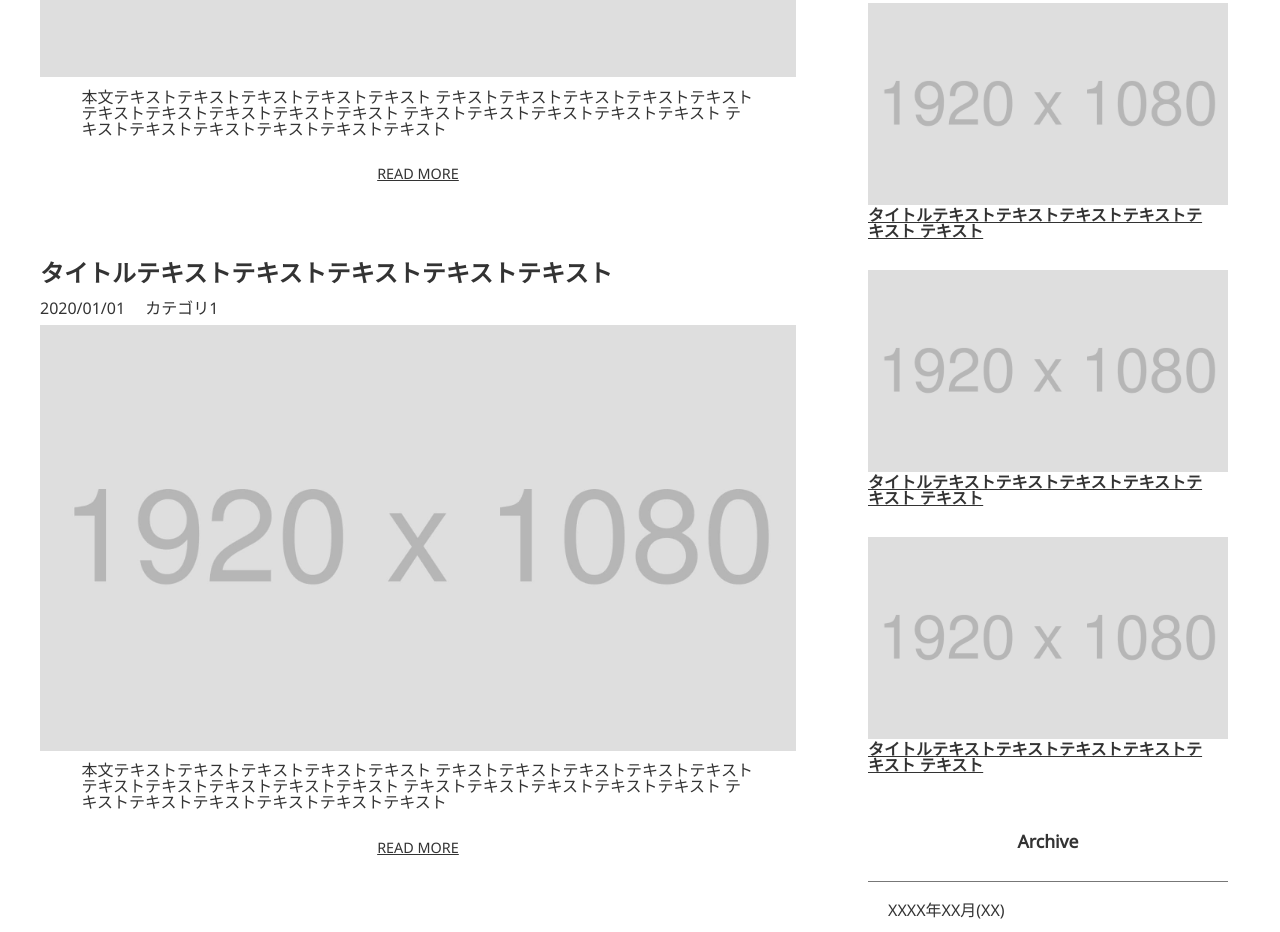
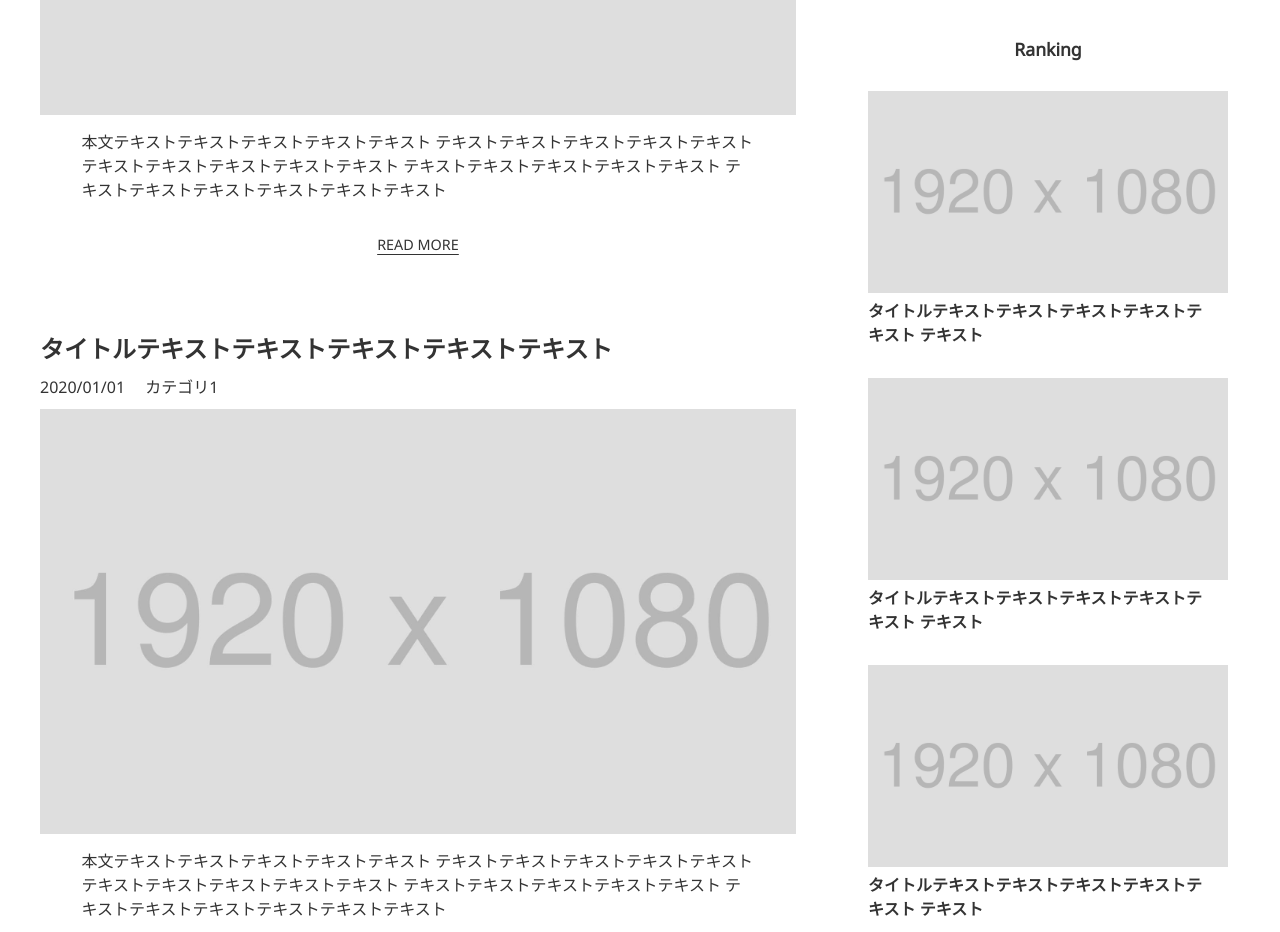
Before and after one commit to yonedamotoki/TravelBlog, a plain HTML site: page index.html in a window 1280 px wide. Shown: the part 931-1863 px from the top of the page. Drawn offline with Linux system fonts and the light colour scheme; a web font is replaced by a local one.

Commit message:
modify_style_and_tag

```diff
--- a/css/style.css
+++ b/css/style.css
@@ -11,6 +11,7 @@ body {
   min-width: 250px;
   font-family: "NotoSansJP", "NotoSans";
   color: #333333;
+  line-height: 1.5em;
 }
 
 img {
@@ -108,6 +109,7 @@ footer {
   display: inherit;
   text-align: center;
   font-size: 0.9em;
+  text-underline-offset: 4px;
 }
 
 .read-more:hover {
@@ -175,6 +177,9 @@ footer {
 .ranking .item:last-child {
   padding-bottom: 0;
 }
+.ranking .item a {
+  text-decoration: none;
+}
 .ranking .item a:hover {
   opacity: 0.7;
 }
@@ -186,11 +191,9 @@ footer {
   width: 97%;
 }
 
-.archive .list .item {
+.archive .list .item a {
+  display: block;
   padding: 1.25em;
-}
-
-.archive .list .item a {
   text-decoration: none;
 }
 
@@ -224,13 +227,12 @@ footer {
   text-decoration: underline;
 }
 
-.menu .list .item {
-  padding: 1.1em;
-}
 .menu .list .item:hover {
   color: #f7f7f7;
 }
 .menu .list .item a {
+  display: block;
+  padding: 1.1em;
   text-decoration: none;
   font-size: 0.9em;
 }
--- a/index.html
+++ b/index.html
@@ -31,6 +31,7 @@
         </div>
       </nav>
     </header>
+
     <main class="main">
       <div class="inner">
         <article class="big-aria-map">
@@ -74,8 +75,8 @@
           </div>
         </article>
         <div class="flex">
-          <article class="main-aria">
-            <section class="main-piece">
+          <section class="main-aria">
+            <article class="main-piece">
               <h1 class="title">
                 タイトルテキストテキストテキストテキストテキスト
               </h1>
@@ -93,8 +94,8 @@
                 </p>
                 <a href="" class="read-more">READ MORE</a>
               </div>
-            </section>
-            <section class="main-piece">
+            </article>
+            <article class="main-piece">
               <h1 class="title">
                 タイトルテキストテキストテキストテキストテキスト
               </h1>
@@ -112,8 +113,8 @@
                 </p>
                 <a href="" class="read-more">READ MORE</a>
               </div>
-            </section>
-            <section class="main-piece">
+            </article>
+            <article class="main-piece">
               <h1 class="title">
                 タイトルテキストテキストテキストテキストテキスト
               </h1>
@@ -131,9 +132,10 @@
                 </p>
                 <a href="" class="read-more">READ MORE</a>
               </div>
-            </section>
-          </article>
-          <article class="side-bar">
+            </article>
+          </section>
+
+          <section class="side-bar">
             <article class="author">
               <div class="img-container">
                 <img src="./img/author.jpg" alt="author" />
@@ -147,9 +149,10 @@
                 テキストテキスト
               </p>
             </article>
+
             <article class="ranking">
               <h1 class="caption">Ranking</h1>
-              <section class="item">
+              <article class="item">
                 <a href="">
                   <div class="img-container">
                     <img src="./img/ranking1.jpg" alt="ranking1" />
@@ -158,8 +161,8 @@
                     </h1>
                   </div>
                 </a>
-              </section>
-              <section class="item">
+              </article>
+              <article class="item">
                 <a href="">
                   <div class="img-container">
                     <img src="./img/ranking2.jpg" alt="ranking2" />
@@ -168,8 +171,8 @@
                     </h1>
                   </div>
                 </a>
-              </section>
-              <section class="item">
+              </article>
+              <article class="item">
                 <a href="">
                   <div class="img-container">
                     <img src="./img/ranking3.jpg" alt="ranking3" />
@@ -178,7 +181,7 @@
                     </h1>
                   </div>
                 </a>
-              </section>
+              </article>
             </article>
             <article class="archive">
               <h1 class="caption">Archive</h1>
@@ -200,10 +203,11 @@
                 <li class="item"><a href="">XXXX年XX月(XX)</a></li>
               </ul>
             </article>
-          </article>
+          </section>
         </div>
       </div>
     </main>
+
     <footer>
       <div class="inner">
         <div class="flex">
@@ -238,7 +242,7 @@
           </div>
         </div>
         <div class="copyright">
-          <p>&copy;Travel & Blog</p>
+          <small>&copy;Travel & Blog</small>
         </div>
       </div>
     </footer>
```
